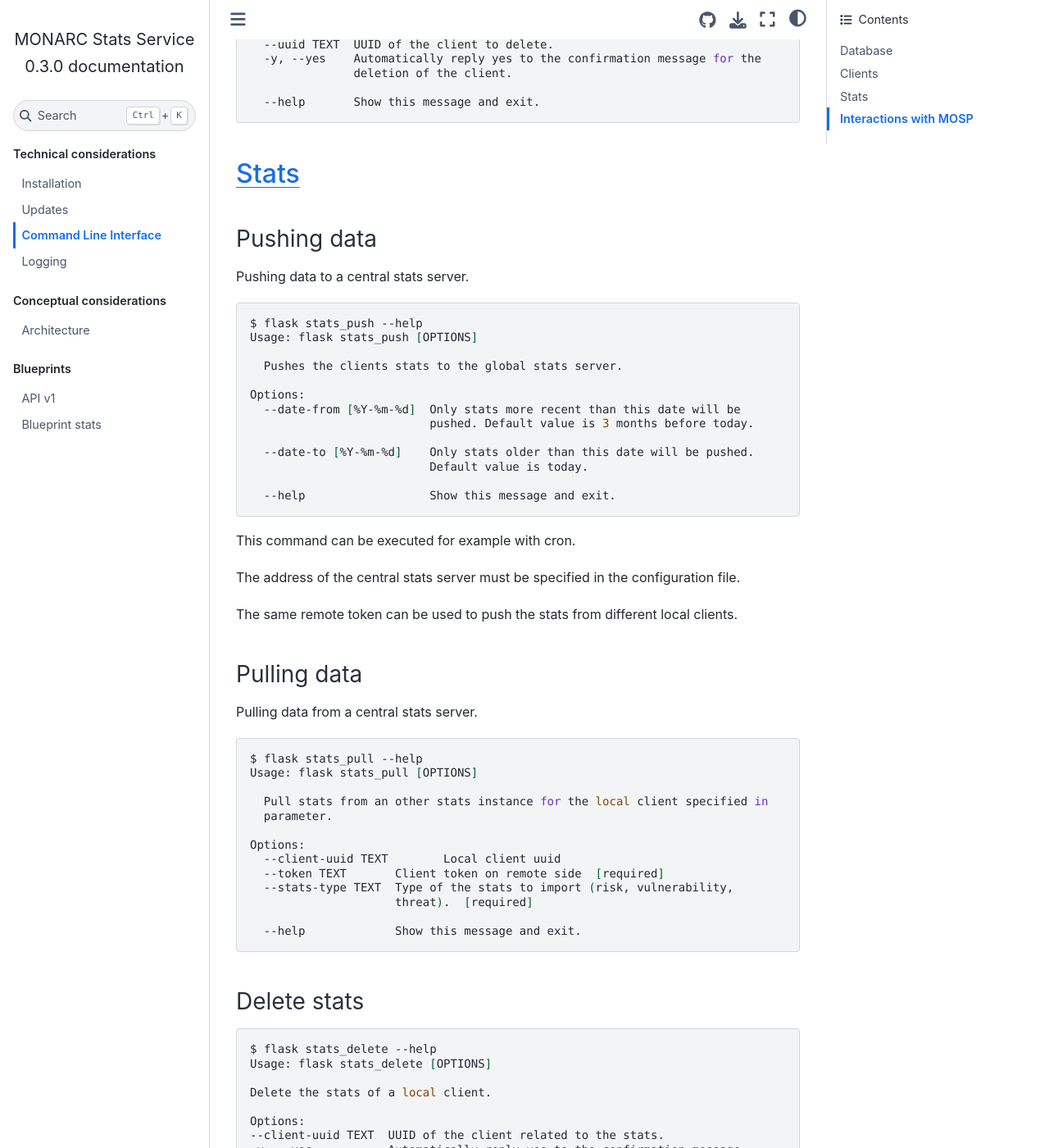
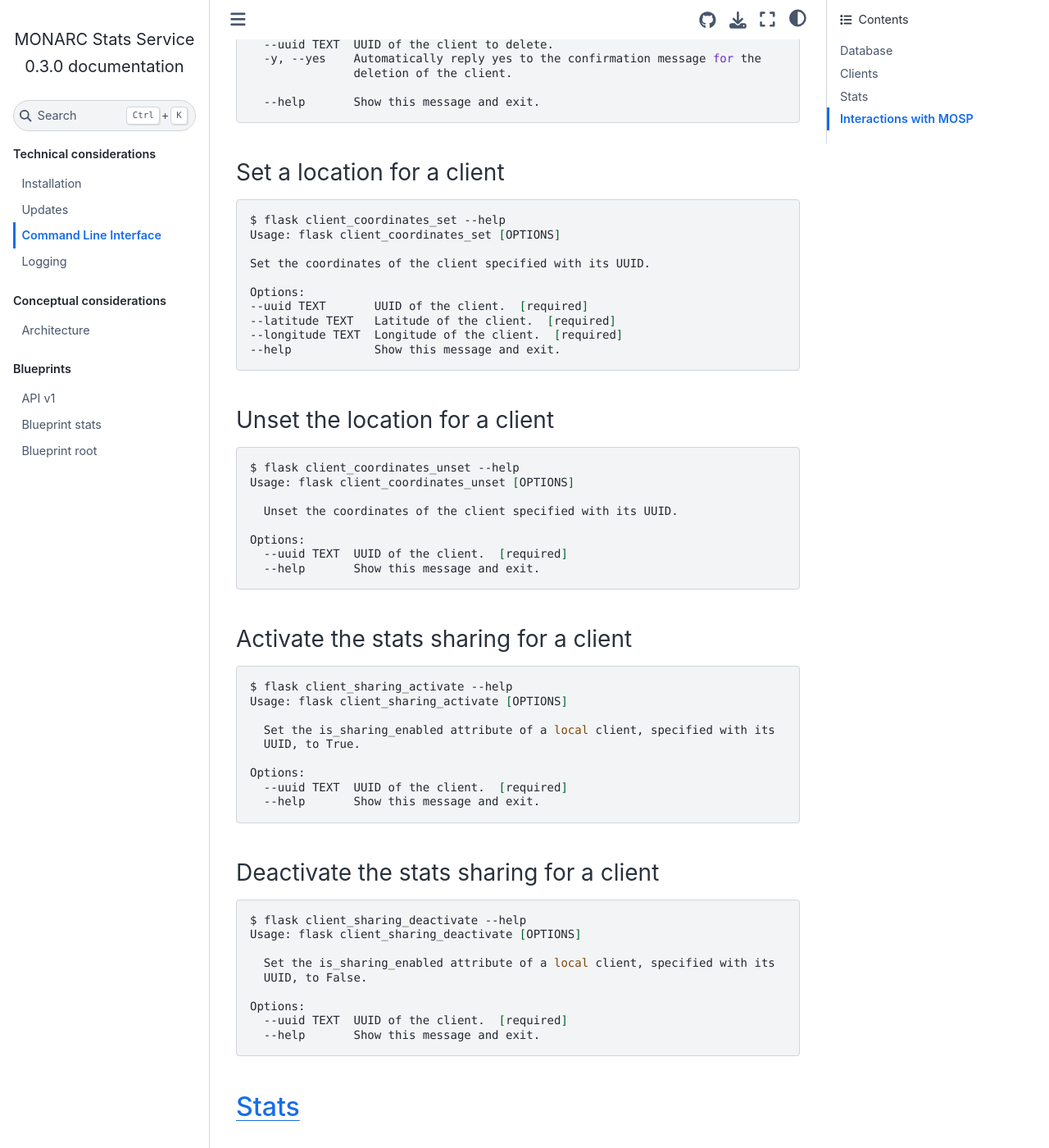
Before and after one commit to monarc-project/stats-service, a Sphinx documentation site: the page built from docs/command-line-interface.rst, in a window 1280 px wide and 1400 px high, scrolled down 2459 px. Shown: the whole window at 82% size. Built offline with Sphinx 7.4.7 and the Sphinx Book theme 1.1.4, drawn with Linux system fonts in a browser that asks for light colours; some of the changed text lies outside the part shown.

`````diff
--- a/docs/architecture.rst
+++ b/docs/architecture.rst
@@ -109,6 +109,6 @@
 ----------------------------------
 
 MOSP
-````
+''''
 
 A Stats Service instance is able to query MOSP.
--- a/docs/command-line-interface.rst
+++ b/docs/command-line-interface.rst
@@ -63,26 +63,25 @@
 Clients
 -------
 
-Creating a client
-~~~~~~~~~~~~~~~~~
+Create a client
+~~~~~~~~~~~~~~~
 
 .. code-block:: bash
 
     $ flask client_create --help
     Usage: flask client_create [OPTIONS]
 
-      Create a new client.
+    Create a new local client.
 
     Options:
-      --name TEXT   Name of the client.  [required]
-      --uuid TEXT   UUID of the client.
-      --token TEXT  Token of the client.
-      --role TEXT   Role of the client (user or admin).  [default: user]
-      --help        Show this message and exit.
+    --name TEXT   Name of the client.  [required]
+    --uuid TEXT   UUID of the client.
+    --token TEXT  Token of the client.
+    --role TEXT   Role of the client (user or admin).  [default: user]
+    --help        Show this message and exit.
 
 
-Actually a client name must be specified and is unique.
-
+A client name must be specified and is unique.
 
 Example:
 
@@ -139,6 +138,69 @@
 
       --help       Show this message and exit.
 
+
+Set a location for a client
+~~~~~~~~~~~~~~~~~~~~~~~~~~~
+
+.. code-block:: bash
+
+    $ flask client_coordinates_set --help
+    Usage: flask client_coordinates_set [OPTIONS]
+
+    Set the coordinates of the client specified with its UUID.
+
+    Options:
+    --uuid TEXT       UUID of the client.  [required]
+    --latitude TEXT   Latitude of the client.  [required]
+    --longitude TEXT  Longitude of the client.  [required]
+    --help            Show this message and exit.
+
+
+Unset the location for a client
+~~~~~~~~~~~~~~~~~~~~~~~~~~~~~~~
+
+.. code-block:: bash
+
+    $ flask client_coordinates_unset --help
+    Usage: flask client_coordinates_unset [OPTIONS]
+
+      Unset the coordinates of the client specified with its UUID.
+
+    Options:
+      --uuid TEXT  UUID of the client.  [required]
+      --help       Show this message and exit.
+
+
+Activate the stats sharing for a client
+~~~~~~~~~~~~~~~~~~~~~~~~~~~~~~~~~~~~~~~
+
+.. code-block:: bash
+
+    $ flask client_sharing_activate --help
+    Usage: flask client_sharing_activate [OPTIONS]
+
+      Set the is_sharing_enabled attribute of a local client, specified with its
+      UUID, to True.
+
+    Options:
+      --uuid TEXT  UUID of the client.  [required]
+      --help       Show this message and exit.
+
+
+Deactivate the stats sharing for a client
+~~~~~~~~~~~~~~~~~~~~~~~~~~~~~~~~~~~~~~~~~
+
+.. code-block:: bash
+
+    $ flask client_sharing_deactivate --help
+    Usage: flask client_sharing_deactivate [OPTIONS]
+
+      Set the is_sharing_enabled attribute of a local client, specified with its
+      UUID, to False.
+
+    Options:
+      --uuid TEXT  UUID of the client.  [required]
+      --help       Show this message and exit.
 
 
 Stats
--- a/docs/index.rst
+++ b/docs/index.rst
@@ -54,6 +54,7 @@
 
    api-v1
    stats
+   root
 
 
 Bugs
--- a/docs/updates.rst
+++ b/docs/updates.rst
@@ -11,7 +11,7 @@
       * branch            master     -> FETCH_HEAD
     Already up to date.
 
-    > stats-service@0.2.0 postinstall
+    > stats-service@0.3.0 postinstall
     > cd statsservice/static/ ; ln -sf ../../node_modules npm_components
 
 
`````
Also changed, not shown: other parts of docs/architecture.rst (+2 -2 lines), other parts of docs/index.rst (+0 -4 lines), docs/root.rst (added, +23 -0 lines), docs/stats.rst (+11 -7 lines).
